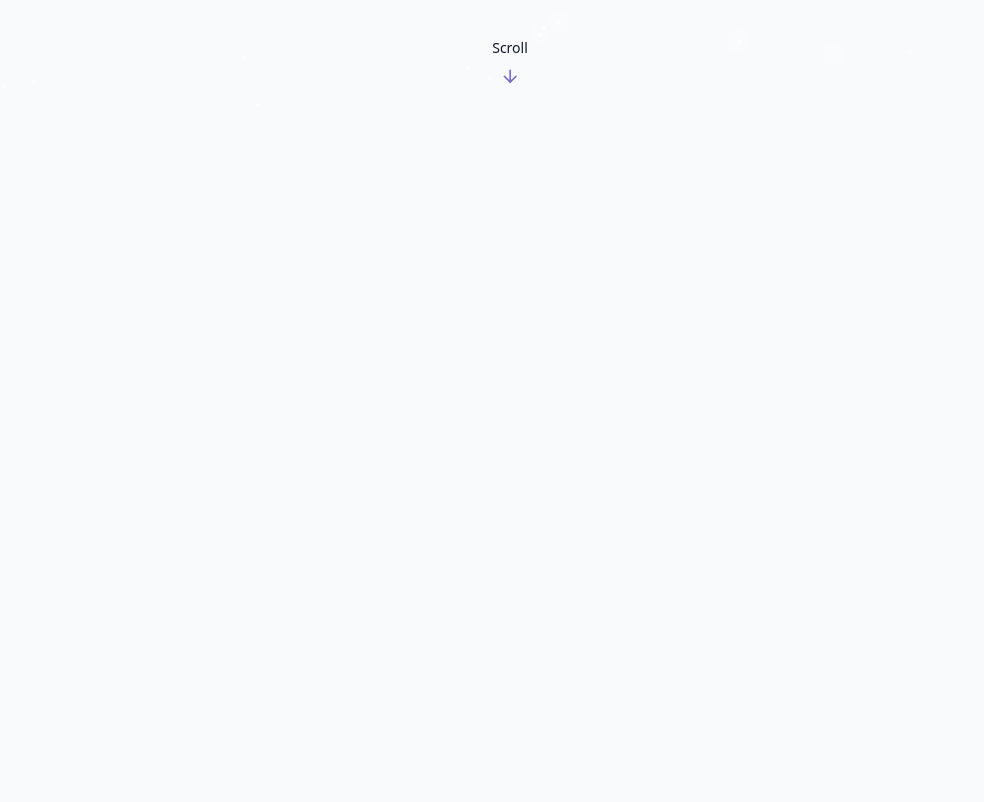
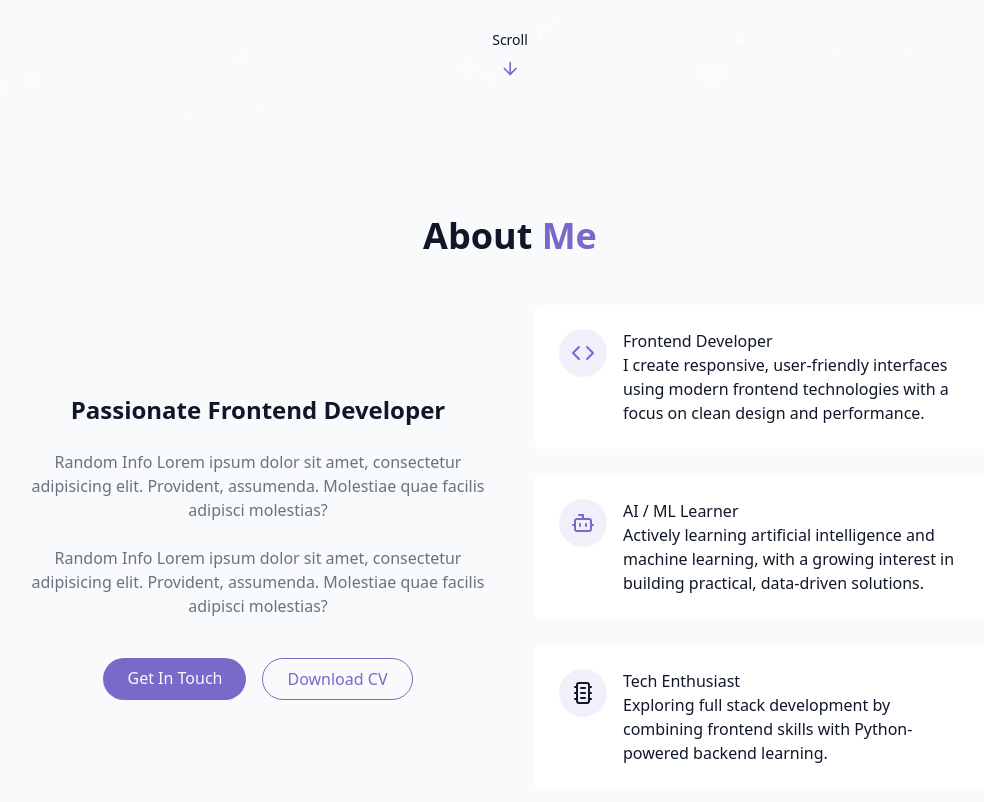
Before and after one commit to Surajnairx/portfolio-react-tailwindcss, a React (Vite) app: page / in a window 1280 px wide. Shown: the part 680-1482 px from the top of the page, without its empty margins (130-1114 px from the left). Before the commit the page ends 800 px from the top, so only its background shows below. Built offline with nearby package versions, Linux system fonts and the light colour scheme.

Commit message:
feat: Add About Section

```diff
--- /dev/null
+++ b/src/components/About.jsx
@@ -0,0 +1,89 @@
+import { Bot, Code, Microchip } from "lucide-react";
+
+function About() {
+  return (
+    <section id="about" className="py-24 px-4 relative">
+      <div className="container mx-auto max-w-5xl">
+        <h2 className="text-3xl md:text-4xl font-bold mb-12 text-center">
+          About <span className="text-primary">Me</span>
+        </h2>
+        <div className="grid grids-cols-1 md:grid-cols-2 gap-12 items-center">
+          <div className="space-y-6">
+            <h3 className="text-2xl font-semibold">
+              Passionate Frontend Developer
+            </h3>
+            <p className="text-gray-500">
+              Random Info Lorem ipsum dolor sit amet, consectetur adipisicing
+              elit. Provident, assumenda. Molestiae quae facilis adipisci
+              molestias?
+            </p>
+            <p className="text-gray-500">
+              Random Info Lorem ipsum dolor sit amet, consectetur adipisicing
+              elit. Provident, assumenda. Molestiae quae facilis adipisci
+              molestias?
+            </p>
+            <div className="flex flex-col sm:flex-row gap-4 pt-4 justify-center">
+              <a href="#contact" className="cosmic-button">
+                Get In Touch
+              </a>
+              <a
+                href="#contact"
+                className="px-6 py-2 rounded-full border border-primary text-primary hover:bg-primary/10 transition-colors duration-300"
+              >
+                Download CV
+              </a>
+            </div>
+          </div>
+          <div className="grid grid-cols-1 gap-6">
+            <div className="gradient-border p-6 card-hover">
+              <div className="flex items-start gap-4">
+                <div className="p-3 rounded-full bg-primary/10">
+                  <Code className="h-6 w-6 text-primary" />
+                </div>
+                <div className="text-left">
+                  <h4>Frontend Developer</h4>
+                  <p>
+                    I create responsive, user-friendly interfaces using modern
+                    frontend technologies with a focus on clean design and
+                    performance.
+                  </p>
+                </div>
+              </div>
+            </div>
+            <div className="gradient-border p-6 card-hover">
+              <div className="flex items-start gap-4">
+                <div className="p-3 rounded-full bg-primary/10">
+                  <Bot className="h-6 w-6 text-primary" />
+                </div>
+                <div className="text-left">
+                  <h4>AI / ML Learner</h4>
+                  <p>
+                    Actively learning artificial intelligence and machine
+                    learning, with a growing interest in building practical,
+                    data-driven solutions.
+                  </p>
+                </div>
+              </div>
+            </div>
+            <div className="gradient-border p-6 card-hover">
+              <div className="flex items-start gap-4">
+                <div className="p-3 rounded-full bg-primary/10">
+                  <Microchip />
+                </div>
+                <div className="text-left">
+                  <h4>Tech Enthusiast</h4>
+                  <p>
+                    Exploring full stack development by combining frontend
+                    skills with Python-powered backend learning.
+                  </p>
+                </div>
+              </div>
+            </div>
+          </div>
+        </div>
+      </div>
+    </section>
+  );
+}
+
+export default About;
--- a/src/pages/Home.jsx
+++ b/src/pages/Home.jsx
@@ -3,6 +3,7 @@ import ThemeToggle from "../components/ThemeToggle";
 import StarBackground from "../components/StarBackground";
 import Navbar from "../components/Navbar";
 import Hero from "../components/Hero";
+import About from "../components/About";
 
 function Home() {
   return (
@@ -13,6 +14,7 @@ function Home() {
       <main>
         <Hero />
       </main>
+      <About />
     </div>
   );
 }
```
